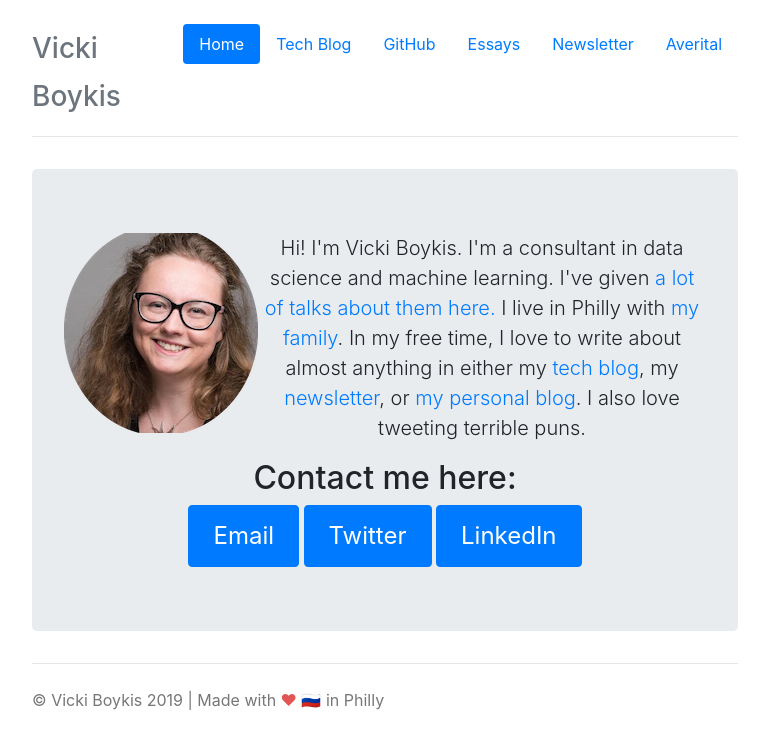
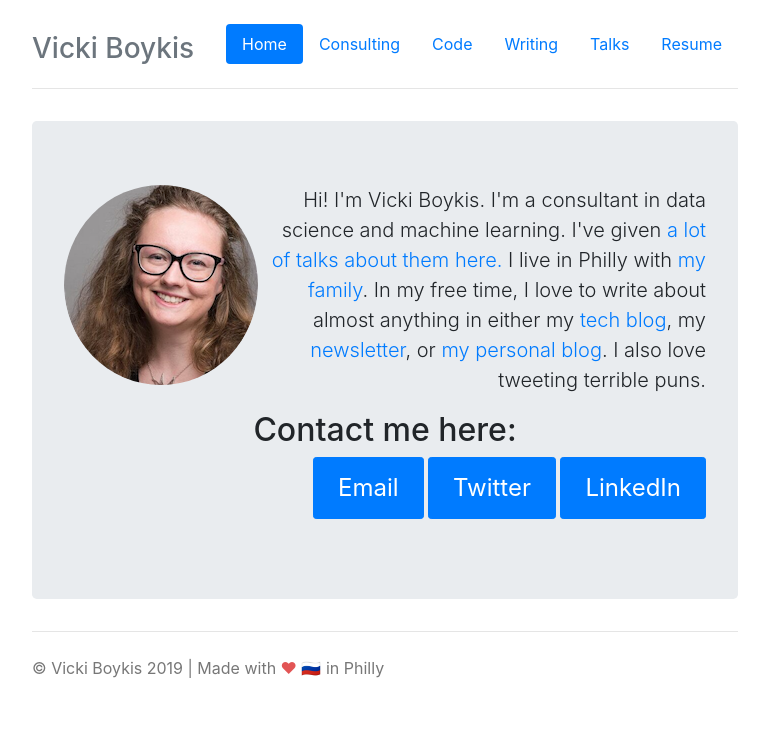
Before and after one commit to veekaybee/jumbotron, a plain HTML site: page index.html in a window 1280 px wide. Shown: the whole page, without its empty margins (255-1024 px from the left). Drawn offline with nearby package versions, Linux system fonts and the light colour scheme.

Commit message:
Fix nav menu
Committer: Vicki Boykis <vicki.boykis@gmail.com>

```diff
--- a/index.html
+++ b/index.html
@@ -27,33 +27,39 @@
               <a class="nav-link active" href="#">Home <span class="sr-only">(current)</span></a>
             </li>
             <li class="nav-item">
-              <a class="nav-link" href="http://veekaybee.github.io">Tech Blog</a>
+              <a class="nav-link" href="http://www.averital.com">Consulting</a>
             </li>
             <li class="nav-item">
-              <a class="nav-link" href="https://www.github.com/veekaybee">GitHub</a>
+              <a class="nav-link" href="https://www.github.com/veekaybee">Code</a>
             </li>
             <li class="nav-item">
-              <a class="nav-link" href="http://blog.vickiboykis.com">Essays</a>
+              <a class="nav-link" href="writing.html">Writing</a>
             </li>
             <li class="nav-item">
-              <a class="nav-link" href="http://vicki.substack.com">Newsletter</a>
+              <a class="nav-link" href="http://veekaybee.github.io">Talks</a>
             </li>
+
             <li class="nav-item">
-              <a class="nav-link" href="http://www.averital.com">Averital</a>
+              <a class="nav-link" href="http://blog.vickiboykis.com">Resume</a>
             </li>
+
           </ul>
         </nav>
         <h3 class="text-muted">Vicki Boykis</h3>
       </div>
 
       <div class="jumbotron">
-		<img src="img/headshot.png">
-        <p class="lead">Hi! I'm Vicki Boykis. I'm a consultant in data science and machine learning. I've given <a href="https://veekaybee.github.io/about/"> a lot of talks about them here.</a> I live in Philly with <a href="http://blog.vickiboykis.com/2019/03/06/meghan/">my family</a>.  In my free time, I love to write about almost anything in either my <a href="https://veekaybee.github.io/">tech blog</a>, my <a href="http://vicki.substack.com">newsletter</a>, or <a href="http://blog.vickiboykis.com/2017/05/10/good-things-don't-scale/">my personal blog</a>. I also love tweeting terrible puns.  </p>
+    <img src="img/headshot.png" class="rounded-circle">
+        <p class="lead" align="right">Hi! I'm Vicki Boykis. I'm a consultant in data science and machine learning. I've given <a href="https://veekaybee.github.io/about/"> a lot of talks about them here.</a> I live in Philly with <a href="http://blog.vickiboykis.com/2019/03/06/meghan/">my family</a>.  In my free time, I love to write about almost anything in either my <a href="https://veekaybee.github.io/">tech blog</a>, my <a href="http://vicki.substack.com">newsletter</a>, or <a href="http://blog.vickiboykis.com/2017/05/10/good-things-don't-scale/">my personal blog</a>. I also love tweeting terrible puns.  </p>
+
+
 
         <h2>Contact me here:</h2>
-        <a href="#" class="btn btn-primary" >Email </a> </button>
-        <a href="https://www.twitter.com/vboykis" class="btn btn-primary" >Twitter</a></button>
-        <a href="http://www.linkedin.com/in/vickiboykis" class="btn btn-primary" >LinkedIn </a></button>
+        <p align="right">
+        <a href="mailto:vicki.boykis@gmail.com" class="btn btn-primary btn-sm" >Email </a> </button>
+        <a href="https://www.twitter.com/vboykis" class="btn btn-primary btn-sm" >Twitter</a></button>
+        <a href="http://www.linkedin.com/in/vickiboykis" class="btn btn-primary btn-sm" >LinkedIn </a></button>
+      </p>
       </div>
 
 
```
